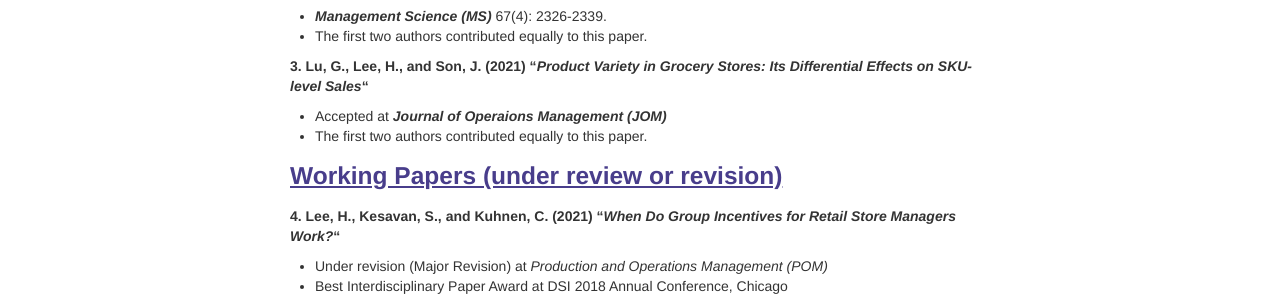
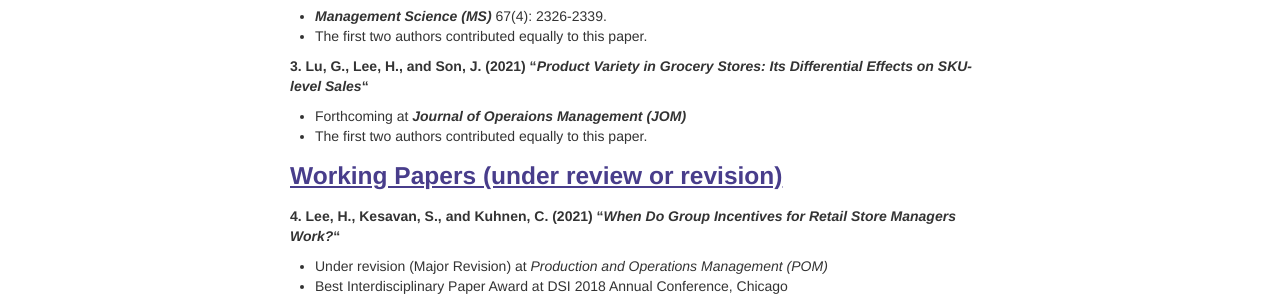
Before and after one commit to lordya2/lordya2.github.io, a Jekyll site: the page built from pages/research.md, in a window 1280 px wide. Shown: the part 676-976 px from the top of the page. Built offline with Jekyll 4.4.1, drawn with Linux system fonts in a browser that asks for light colours.

Commit message:
Update research.md

```diff
--- a/pages/research.md
+++ b/pages/research.md
@@ -25,7 +25,7 @@ description: Hyun Seok ("Huck") Lee's Research
    * The first two authors contributed equally to this paper.
 
 **3. Lu, G., Lee, H., and Son, J. (2021) "*Product Variety in Grocery Stores: Its Differential Effects on SKU-level Sales*"**
-   * Accepted at ***Journal of Operaions Management (JOM)***
+   * Forthcoming at ***Journal of Operaions Management (JOM)***
    * The first two authors contributed equally to this paper.
 
 
```
